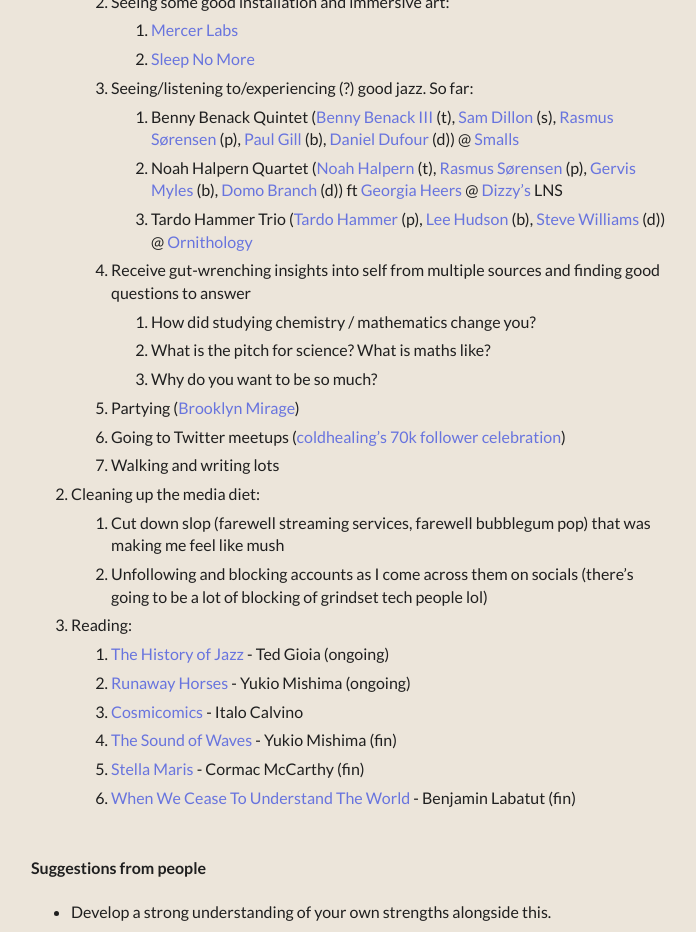
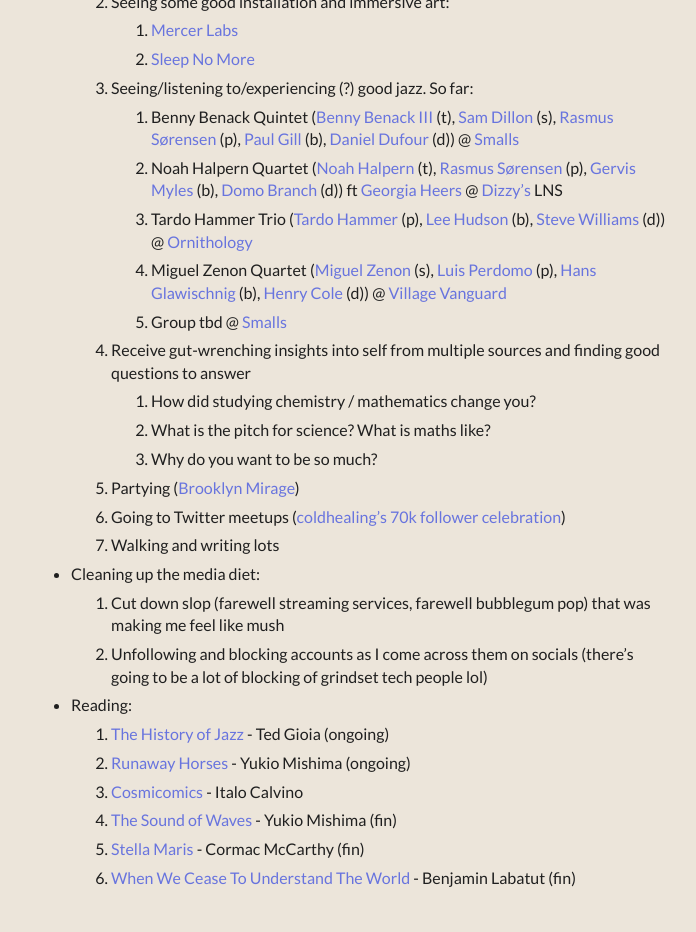
Before and after one commit to clarebirch/clarebirch.github.io, a Jekyll site: the page built from quarter-life-crisis.md, in a window 1280 px wide and 1400 px high, scrolled down 1905 px. Shown: the top 932 px of the window, without its empty margins (289-985 px from the left). Built offline with Jekyll 4.4.1, drawn with Linux system fonts in a browser that asks for light colours; some web fonts are replaced; some of the changed text lies outside the part shown.

Commit message:
msg went to 2 new jazz things, updated page

```diff
--- a/quarter-life-crisis.md
+++ b/quarter-life-crisis.md
@@ -57,6 +57,8 @@
 		1. Benny Benack Quintet ([Benny Benack III](https://www.bennybenackjazz.com/) (t), [Sam Dillon](http://www.samdillonmusic.com/) (s), [Rasmus Sørensen](https://www.rasmussorensen.com/) (p), [Paul Gill](https://www.allaboutjazz.com/musicians/paul-gill/) (b), [Daniel Dufour](https://www.danieldufour.com/) (d)) @ [Smalls](https://www.smallslive.com/)
 		2. Noah Halpern Quartet ([Noah Halpern](https://www.noahhalpernmusic.com/) (t), [Rasmus Sørensen](https://www.rasmussorensen.com/) (p), [Gervis Myles](https://www.instagram.com/moneysignlavemoneysignlut) (b), [Domo Branch](https://www.domobranch.com/) (d)) ft [Georgia Heers](https://www.instagram.com/georgiaheers/reels/?__d=1) @ [Dizzy's](https://jazz.org/dizzys/) LNS
 		3. Tardo Hammer Trio ([Tardo Hammer](https://tardohammer.com/) (p), [Lee Hudson](https://www.smallslive.com/artists/135-lee-hudson/) (b), [Steve Williams](https://www.allaboutjazz.com/musicians/steve-williams/) (d)) @ [Ornithology](https://www.ornithologyjazzclub.com/)
+		4. Miguel Zenon Quartet ([Miguel Zenon](https://miguelzenon.com/) (s), [Luis Perdomo](https://luisperdomojazz.com/) (p), [Hans Glawischnig](https://www.hansglawischnig.com/) (b), [Henry Cole](https://henry-cole.com/henry-cole) (d)) @ [Village Vanguard](https://villagevanguard.com/)
+		5. Group tbd @ [Smalls](https://www.smallslive.com/)
 	4. Receive gut-wrenching insights into self from multiple sources and finding good questions to answer
 		1. How did studying chemistry / mathematics change you?
 		2. What is the pitch for science? What is maths like?
```
Also changed, not shown: other parts of quarter-life-crisis.md (+6 -6 lines).
